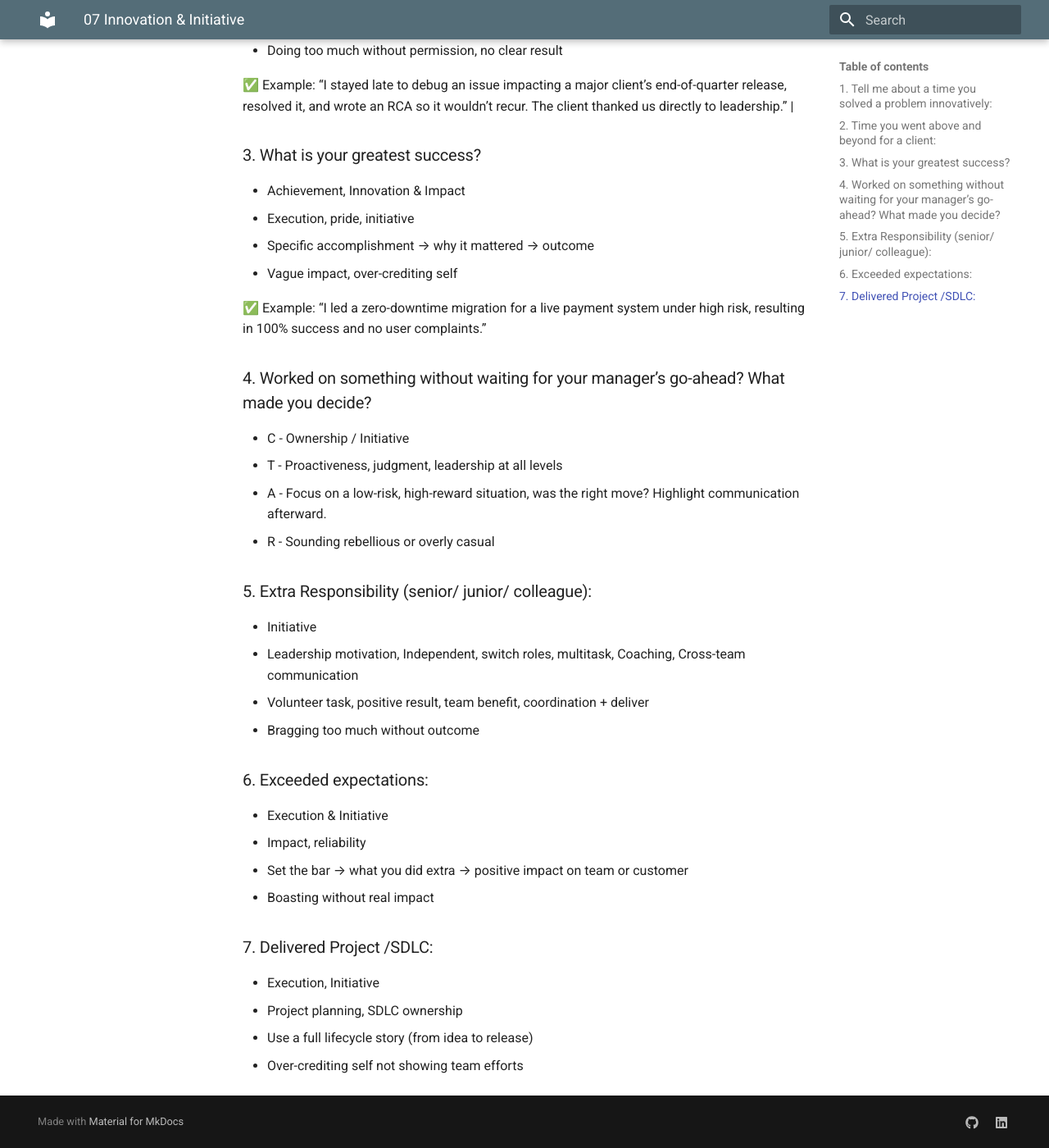
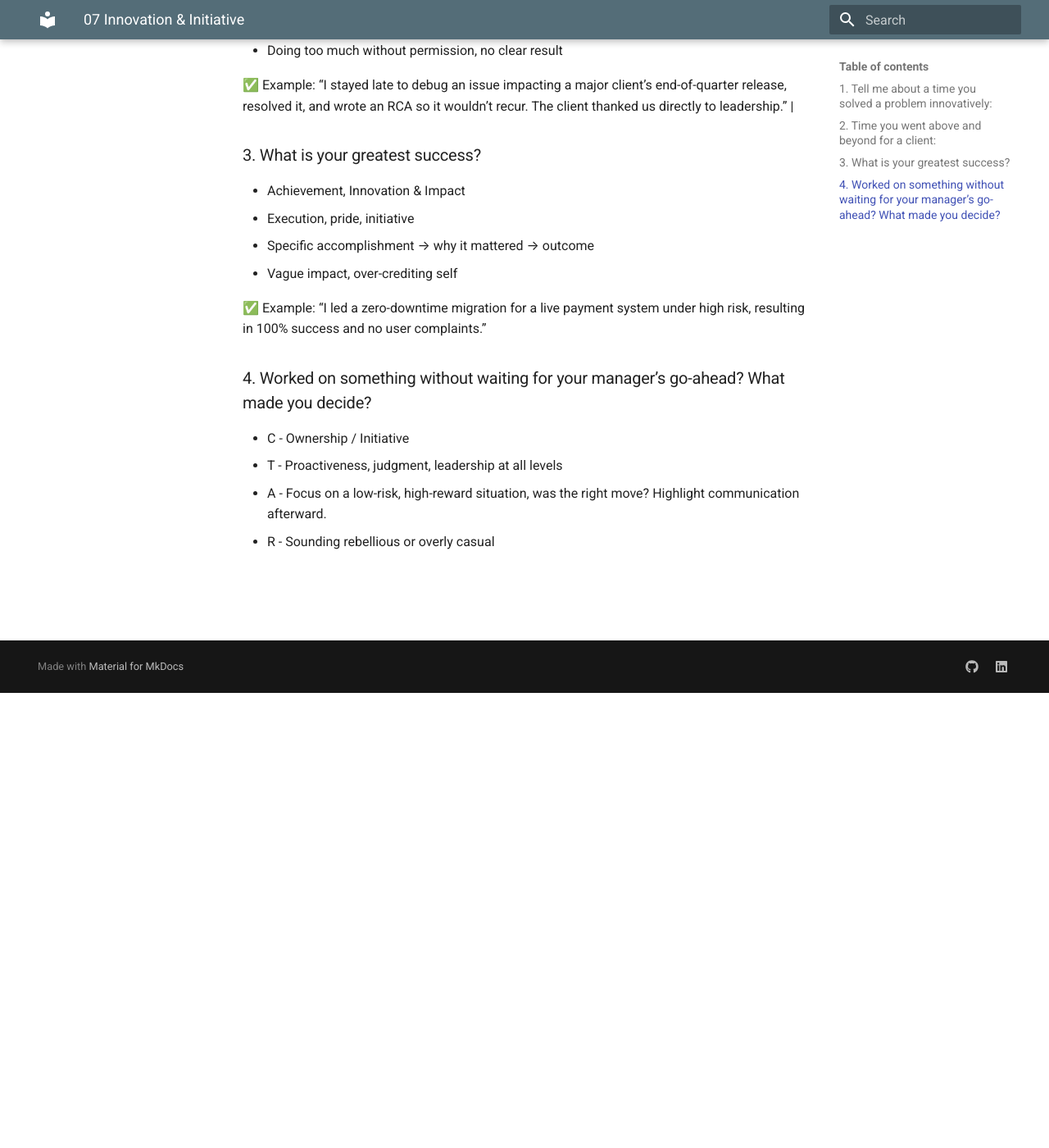
Before and after one commit to Manisha-sharda-Prasad/python-backend, an MkDocs documentation site: the page built from docs/interview/behaviour/07_Innovation & Initiative.md, in a window 1280 px wide and 1400 px high, scrolled down 555 px. Shown: the whole window at 82% size. Built offline with MkDocs 1.6.1 and Material for MkDocs 9.7.7, drawn with Linux system fonts in a browser that asks for light colours.

Commit message:
behaviour

```diff
--- a/docs/interview/behaviour/07_Innovation & Initiative.md
+++ b/docs/interview/behaviour/07_Innovation & Initiative.md
@@ -30,21 +30,3 @@ resulting in 100% success and no user complaints.”
 - T - Proactiveness, judgment, leadership at all levels
 - A - Focus on a low-risk, high-reward situation, was the right move? Highlight communication afterward.
 - R - Sounding rebellious or overly casual
-
-### 5. Extra Responsibility (senior/ junior/ colleague):
-- Initiative
-- Leadership motivation, Independent, switch roles, multitask, Coaching, Cross-team communication
-- Volunteer task, positive result, team benefit, coordination + deliver
-- Bragging too much without outcome
-
-### 6. Exceeded expectations:
-- Execution & Initiative
-- Impact, reliability
-- Set the bar → what you did extra → positive impact on team or customer
-- Boasting without real impact
-
-### 7. Delivered Project /SDLC:
-- Execution, Initiative
-- Project planning, SDLC ownership
-- Use a full lifecycle story (from idea to release)
-- Over-crediting self not showing  team efforts
```
Also changed, not shown: docs/interview/behaviour/01_Adaptability+Resilience.md (+1 -8 lines), docs/interview/behaviour/02_SelfAware&Motivation.md (+2 -2 lines), docs/interview/behaviour/03_TrustRelationship.md (deleted, +0 -11 lines), docs/interview/behaviour/10_ Learning & Growth.md (+7 -7 lines).
